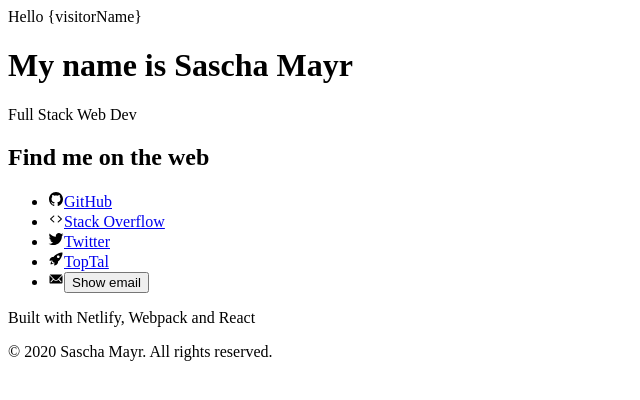
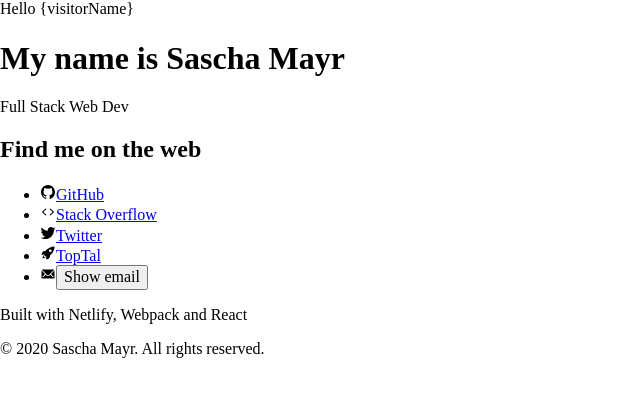
Before and after one commit to mayrsascha/homepage, a React (Create React App) app: page / in a window 1280 px wide. Shown: the top 400 px of the page, without its empty margins (0-640 px from the left). Built offline with nearby package versions, Linux system fonts and the light colour scheme.

Commit message:
Add normalize css

```diff
--- a/package.json
+++ b/package.json
@@ -3,6 +3,7 @@
   "version": "0.1.0",
   "private": true,
   "dependencies": {
+    "normalize.css": "^8.0.1",
     "react": "^16.13.1",
     "react-dom": "^16.13.1",
     "react-icons": "^3.10.0",
--- /dev/null
+++ b/src/App.css
@@ -0,0 +1,4 @@
+.App {
+    width: 100vw;
+    height: 100vh;
+}
--- a/src/App.js
+++ b/src/App.js
@@ -3,9 +3,11 @@
 import Contact from './Contact';
 import Footer from './Footer';
 
+import "./App.css"
+
 function App() {
   return (
-    <div>
+    <div className="App">
       <Hero/>
       <Contact/>
       <Footer/>
--- a/src/index.js
+++ b/src/index.js
@@ -1,6 +1,7 @@
 import React from 'react';
 import ReactDOM from 'react-dom';
 import App from './App';
+import 'normalize.css';
 
 ReactDOM.render(
   <React.StrictMode>
```
Also changed, not shown: 1 other file (tests, documents, lock files or other folders).
